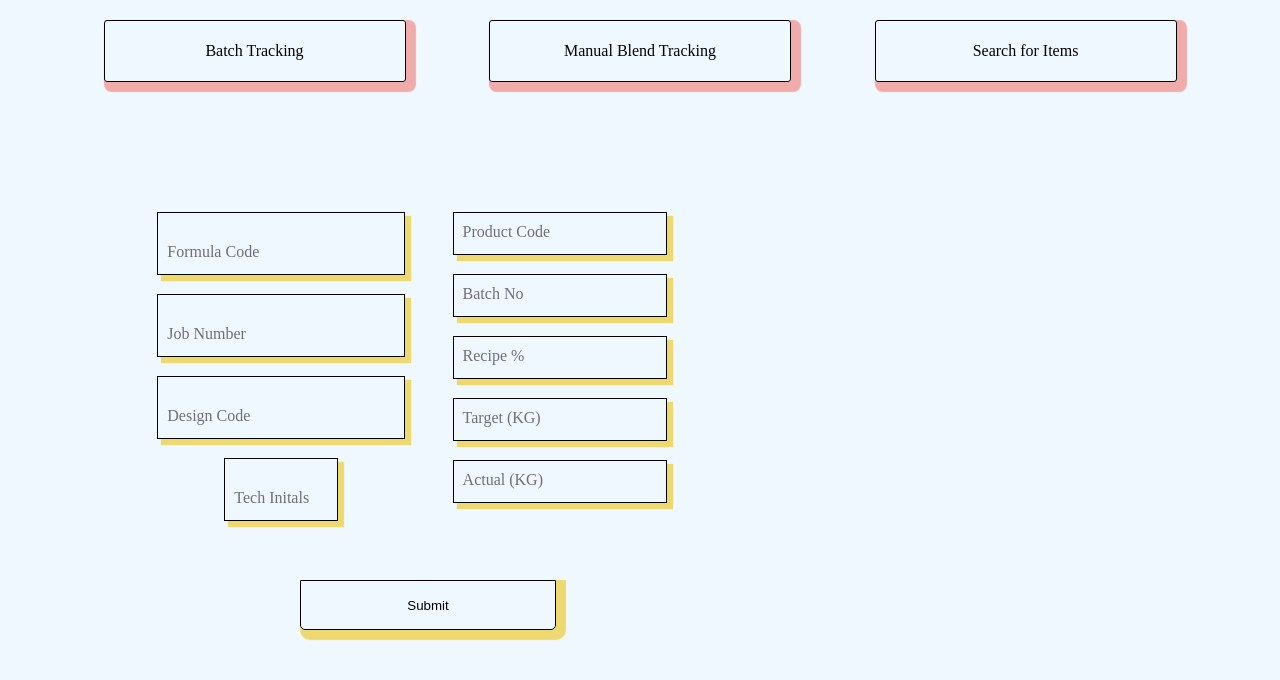
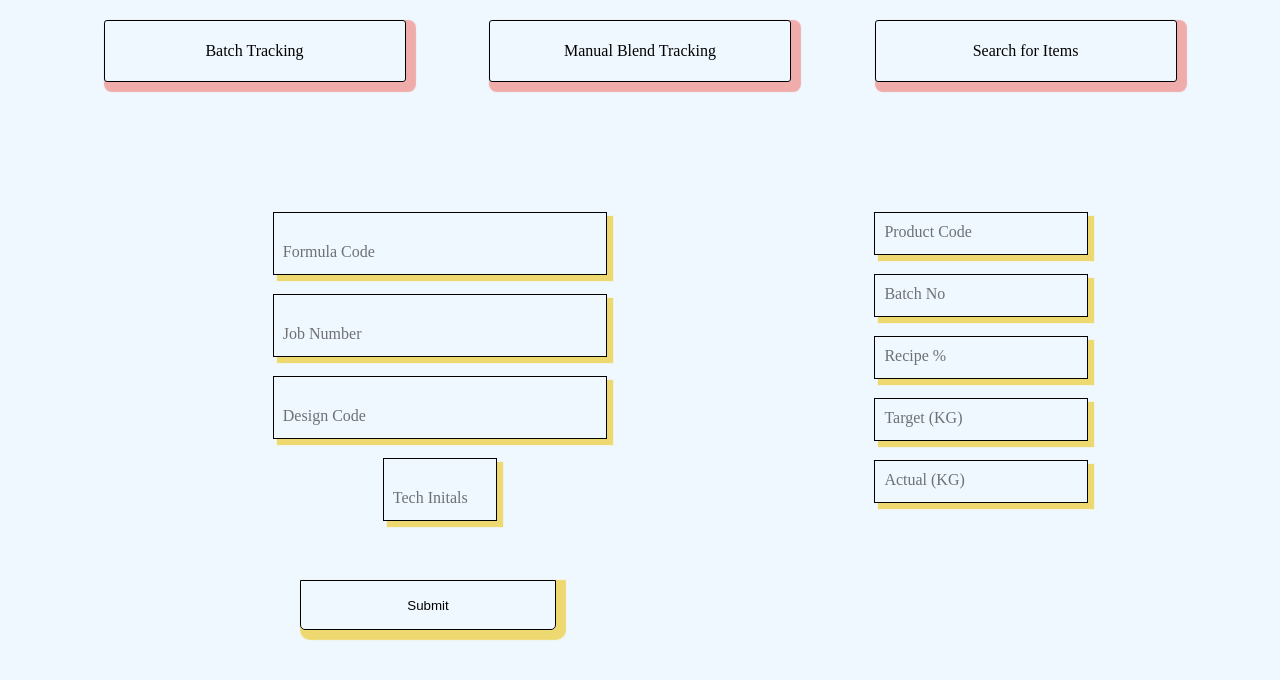
Before and after one commit to LewieM1995/workapp, a React (Create React App) app: page /manualblend in a window 1280 px wide. Shown: the top 680 px of the page. Built offline with nearby package versions, Linux system fonts and the light colour scheme.

Commit message:
Additonal list button for ManualBelnd (skeleton)

```diff
--- a/src/components/SearchB.js
+++ b/src/components/SearchB.js
@@ -2,7 +2,7 @@ import React from 'react'
 
 function SearchB() {
   return (
-    <div>SearchManual</div>
+    <div>SearchB</div>
   )
 }
 
--- a/src/components/manualblend.css
+++ b/src/components/manualblend.css
@@ -83,7 +83,7 @@
 /* CSS for Manual Blend Two */
 
 .mbtwo-container {
-    width: 1000px;
+    width: 20%;
     height: 400px;
     background-color: aliceblue;
     border-radius: 5px;
```
Also changed, not shown: src/components/ManualBlend.js (+6 -2 lines).
